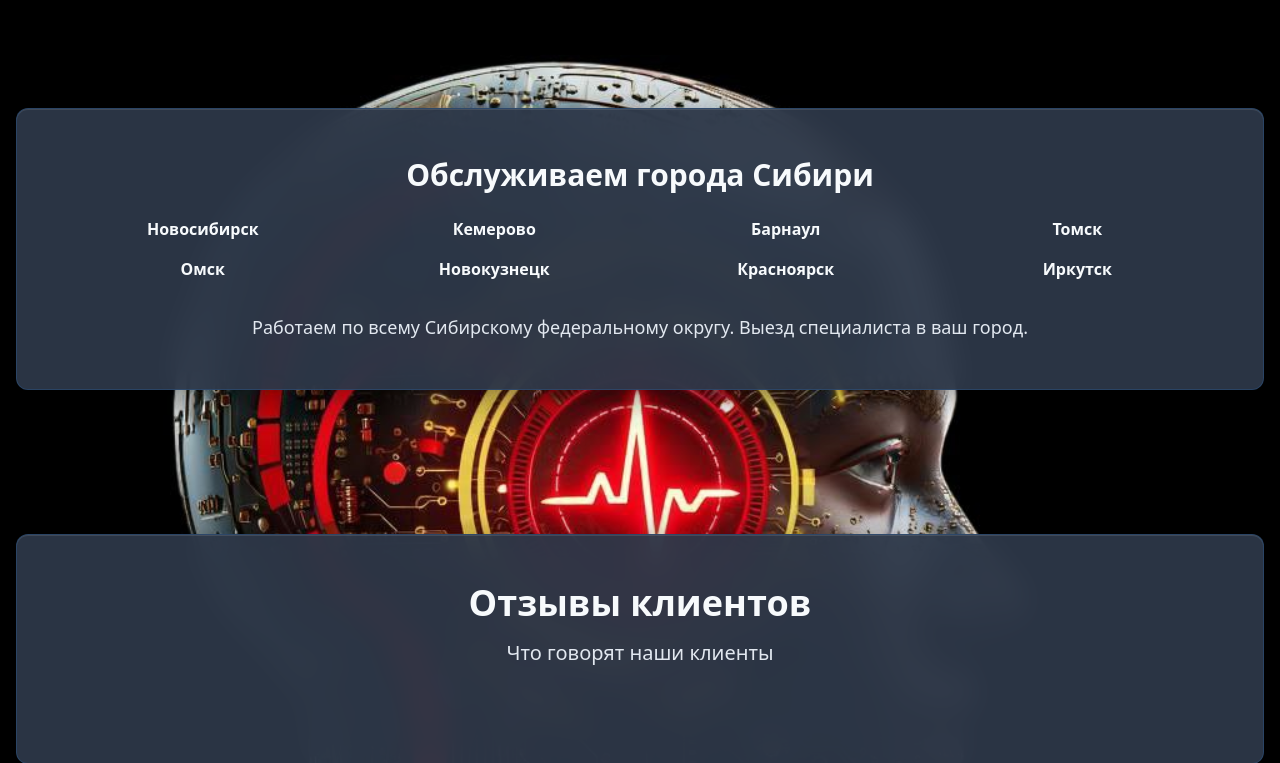
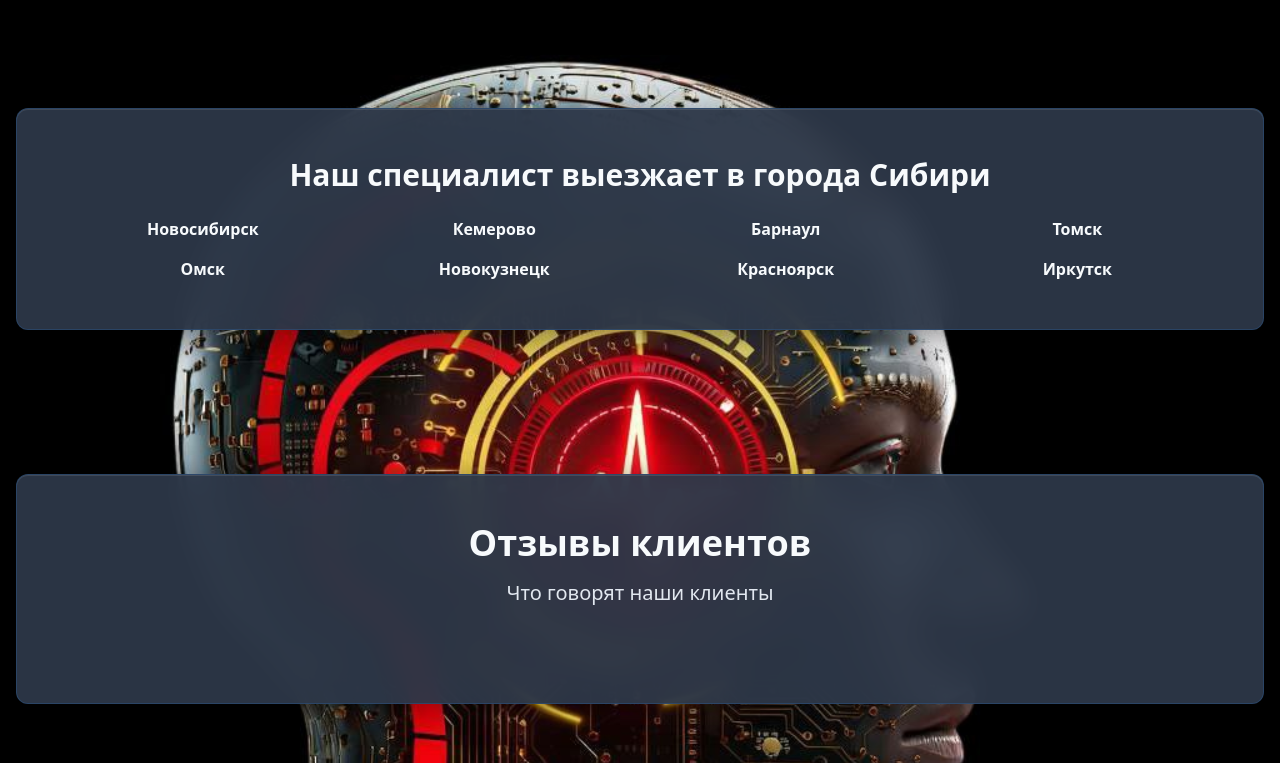
Before and after one commit to alexfedorov81-cloud/cbsi, a Django app: page / in a window 1280 px wide. Shown: the part 2565-3328 px from the top of the page. Run offline with Django 5.2, Linux system fonts and the light colour scheme; data that the repository does not hold is empty.

Commit message:
feat: geography

```diff
--- a/templates/core/home.html
+++ b/templates/core/home.html
@@ -211,7 +211,7 @@
     <section class="py-12 md:py-16" aria-labelledby="geography-heading">
         <div class="container mx-auto px-4">
             <div class="content-overlay-enhanced p-6 sm:p-8 md:p-12">
-                <h2 id="geography-heading" class="text-2xl sm:text-3xl font-bold text-light mb-6 text-center">Обслуживаем города Сибири</h2>
+                <h2 id="geography-heading" class="text-2xl sm:text-3xl font-bold text-light mb-6 text-center">Наш специалист выезжает в города Сибири</h2>
 
                 <div class="grid grid-cols-2 sm:grid-cols-4 gap-4 text-center">
                     <div class="fade-in">
@@ -240,9 +240,7 @@
                     </div>
                 </div>
 
-                <p class="text-light-secondary text-center mt-6 sm:mt-8 text-lg">
-                    Работаем по всему Сибирскому федеральному округу. Выезд специалиста в ваш город.
-                </p>
+
             </div>
         </div>
     </section>
```
